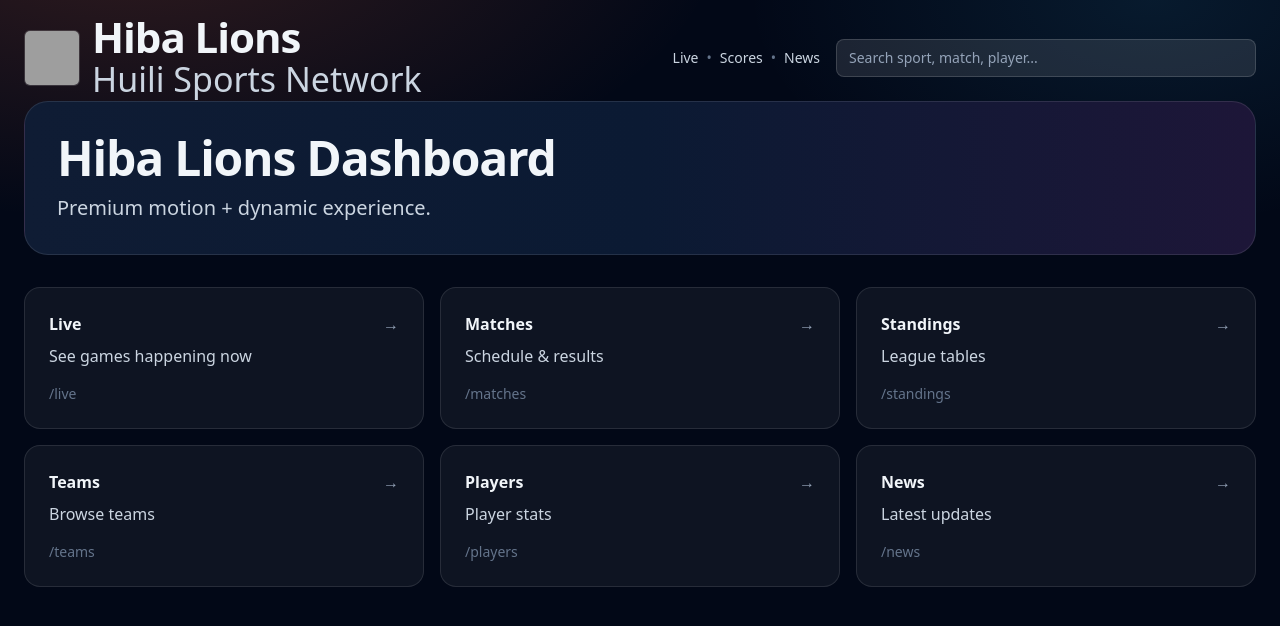
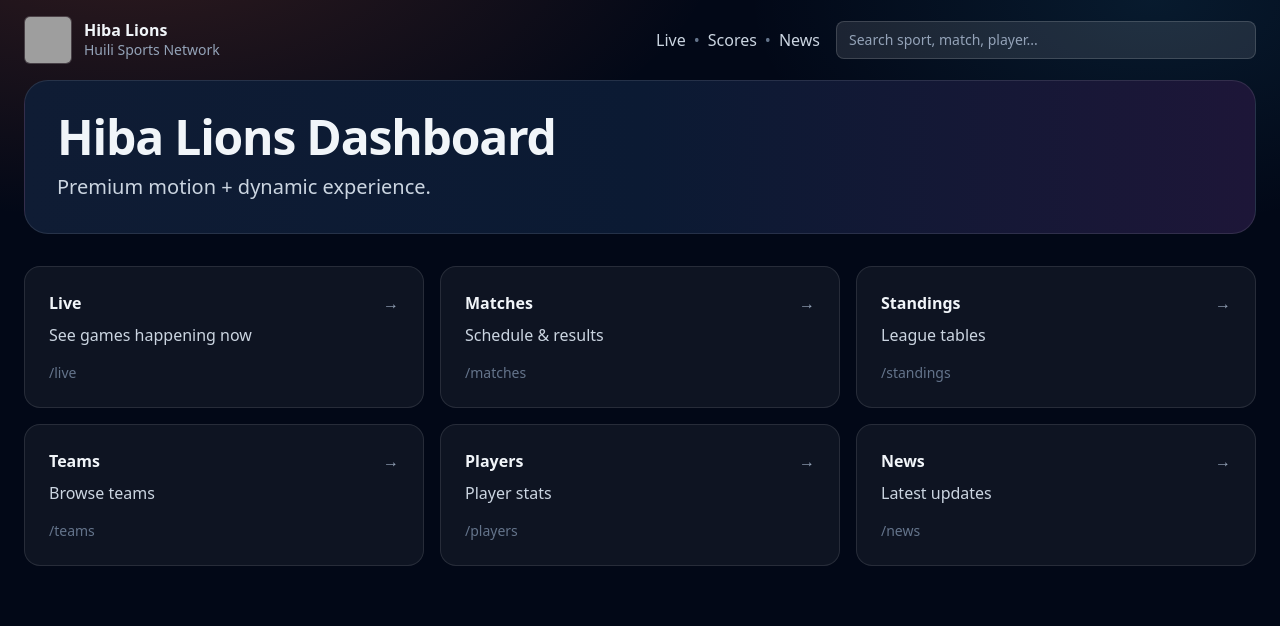
Before and after one commit to michaelfang1234/MichaelF, a Next.js app: page / in a window 1280 px wide. Shown: the top 626 px of the page. Built offline with nearby package versions, Linux system fonts and the light colour scheme; grey boxes are pictures that could not be loaded.

Commit message:
Restore original header layout and sports panel while keeping clickable Live dropdown

```diff
--- a/src/app/layout.tsx
+++ b/src/app/layout.tsx
@@ -1,9 +1,8 @@
 import "./globals.css";
-import Link from "next/link";
-import TopNav from "@/components/top-nav";
-import TopSearch from "@/components/top-search";
+import type { Metadata } from "next";
+import SiteHeader from "@/components/site-header";
 
-export const metadata = {
+export const metadata: Metadata = {
   title: "Hiba Lions Dashboard",
   description: "Internal sports dashboard",
 };
@@ -13,23 +12,7 @@ export default function RootLayout({ children }: { children: React.ReactNode })
     <html lang="en">
       <body className="min-h-screen bg-[#020817] text-slate-100">
         <div className="mx-auto max-w-[1440px] px-4 py-4 md:px-6">
-          <header className="flex items-center justify-between gap-4">
-            <Link href="/" className="flex items-center gap-3">
-              <div className="h-14 w-14 overflow-hidden rounded-md border border-white/10 bg-white/5">
-                <img src="/hiba-logo.png" alt="Hiba Lions logo" className="h-full w-full object-cover" />
-              </div>
-              <div>
-                <h1 className="text-[42px] leading-none font-bold tracking-tight">Hiba Lions</h1>
-                <p className="text-[34px] leading-tight text-slate-300">Huili Sports Network</p>
-              </div>
-            </Link>
-
-            <div className="flex items-center gap-4">
-              <TopNav />
-              <TopSearch />
-            </div>
-          </header>
-
+          <SiteHeader />
           {children}
         </div>
       </body>
--- a/src/app/news/page.tsx
+++ b/src/app/news/page.tsx
@@ -1,9 +1,10 @@
 export default function NewsPage() {
   return (
     <main className="space-y-4">
-      <h1 className="text-3xl font-semibold tracking-tight">News</h1>
-      <div className="glass rounded-2xl p-4 card-hover">Matchday 12 preview released.</div>
-      <div className="glass rounded-2xl p-4 card-hover">Injury update: Squad depth tested.</div>
+      <h1 className="text-3xl font-semibold">News</h1>
+      <div className="rounded-xl border border-white/10 bg-white/5 p-4 text-slate-300">
+        Latest updates coming soon.
+      </div>
     </main>
   );
 }
--- a/src/components/site-header.tsx
+++ b/src/components/site-header.tsx
@@ -1,73 +1,26 @@
 "use client";
 
-import { useMemo, useState } from "react";
 import Link from "next/link";
+import TopNav from "@/components/top-nav";
 import TopSearch from "@/components/top-search";
-import { LIVE_LINKS } from "@/data/live-links";
 
 export default function SiteHeader() {
-  const [openLive, setOpenLive] = useState(false);
-
-  const today = new Date();
-  const yyyy = today.getFullYear();
-  const mm = String(today.getMonth() + 1).padStart(2, "0");
-  const dd = String(today.getDate()).padStart(2, "0");
-  const todayStr = `${yyyy}-${mm}-${dd}`;
-
-  const todayLives = useMemo(
-    () => LIVE_LINKS.filter((x) => x.date === todayStr),
-    [todayStr]
-  );
-
   return (
-    <header className="relative z-40 flex items-center justify-between gap-4">
-      <div className="flex items-center gap-3">
-        <div className="h-12 w-12 overflow-hidden rounded-md border border-white/15 bg-[#F26A3D]/20" />
+    <header className="mb-4 flex items-center justify-between gap-4">
+      <Link href="/" className="flex items-center gap-3">
+        <div className="h-12 w-12 overflow-hidden rounded-md border border-white/15 bg-white/5">
+          <img src="/hiba-logo.png" alt="Hiba Lions" className="h-full w-full object-cover" />
+        </div>
         <div>
-          <h1 className="text-3xl font-semibold">Hiba Lions</h1>
+          <h1 className="text-4 font-semibold leading-tight">Hiba Lions</h1>
           <p className="text-sm text-slate-400">Huili Sports Network</p>
         </div>
+      </Link>
+
+      <div className="flex items-center gap-4">
+        <TopNav />
+        <TopSearch />
       </div>
-
-      <div className="relative flex items-center gap-2 text-slate-300">
-        <button
-          type="button"
-          onClick={() => setOpenLive((v) => !v)}
-          className="hover:text-white transition"
-        >
-          Live
-        </button>
-        <span className="text-slate-500">•</span>
-        <Link href="/matches" className="hover:text-white transition">Scores</Link>
-        <span className="text-slate-500">•</span>
-        <button type="button" className="hover:text-white transition">News</button>
-
-        {openLive && (
-          <div className="absolute right-0 top-8 z-50 w-[380px] rounded-xl border border-white/10 bg-[#0f172a] p-3 shadow-2xl">
-            <p className="mb-2 text-sm font-medium text-white">Today’s live streams</p>
-            {todayLives.length === 0 ? (
-              <p className="text-xs text-slate-400">No live stream today.</p>
-            ) : (
-              <div className="space-y-2">
-                {todayLives.map((x) => (
-                  <a
-                    key={x.id}
-                    href={x.url}
-                    target="_blank"
-                    rel="noreferrer"
-                    className="block rounded-lg border border-white/10 bg-black/20 px-3 py-2 hover:bg-white/10"
-                  >
-                    <p className="text-sm">{x.sport} • {x.title}</p>
-                    <p className="text-xs text-slate-400">{x.platform}</p>
-                  </a>
-                ))}
-              </div>
-            )}
-          </div>
-        )}
-      </div>
-
-      <TopSearch />
     </header>
   );
 }
--- a/src/components/top-nav.tsx
+++ b/src/components/top-nav.tsx
@@ -4,46 +4,30 @@ import Link from "next/link";
 import { useMemo, useState } from "react";
 import { LIVE_LINKS } from "@/data/live-links";
 
-const links = [
-  { label: "Live", href: "/live" },
-  { label: "Scores", href: "/matches" },
-  { label: "News", href: "/" },
-];
-
 export default function TopNav() {
   const [openLive, setOpenLive] = useState(false);
 
-  const today = new Date();
-  const yyyy = today.getFullYear();
-  const mm = String(today.getMonth() + 1).padStart(2, "0");
-  const dd = String(today.getDate()).padStart(2, "0");
-  const todayStr = `${yyyy}-${mm}-${dd}`;
+  const now = new Date();
+  const yyyy = now.getFullYear();
+  const mm = String(now.getMonth() + 1).padStart(2, "0");
+  const dd = String(now.getDate()).padStart(2, "0");
+  const today = `${yyyy}-${mm}-${dd}`;
 
-  const todayLives = useMemo(
-    () => LIVE_LINKS.filter((x) => x.date === todayStr),
-    [todayStr]
-  );
+  const todayLives = useMemo(() => LIVE_LINKS.filter((x) => x.date === today), [today]);
 
   return (
-    <div className="relative flex items-center gap-2 text-sm text-slate-300">
-      {/* Live: click to open dropdown */}
-      <button
-        type="button"
-        onClick={() => setOpenLive((v) => !v)}
-        className="hover:text-white transition"
-      >
+    <div className="relative flex items-center gap-2 text-slate-300">
+      <button type="button" onClick={() => setOpenLive((v) => !v)} className="hover:text-white transition">
         Live
       </button>
-
       <span className="text-slate-500">•</span>
       <Link href="/matches" className="hover:text-white transition">Scores</Link>
       <span className="text-slate-500">•</span>
-      <Link href="/" className="hover:text-white transition">News</Link>
+      <Link href="/news" className="hover:text-white transition">News</Link>
 
       {openLive && (
-        <div className="absolute right-0 top-7 z-50 w-[360px] rounded-xl border border-white/10 bg-[#0f172a] p-3 shadow-2xl">
+        <div className="absolute right-0 top-8 z-50 w-[360px] rounded-xl border border-white/10 bg-[#0f172a] p-3 shadow-2xl">
           <p className="mb-2 text-sm font-medium text-white">Today’s live streams</p>
-
           {todayLives.length === 0 ? (
             <p className="text-xs text-slate-400">No live stream today.</p>
           ) : (
```
